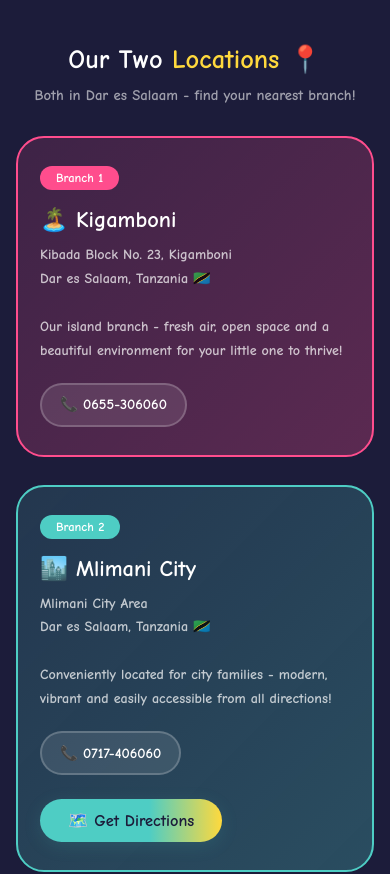
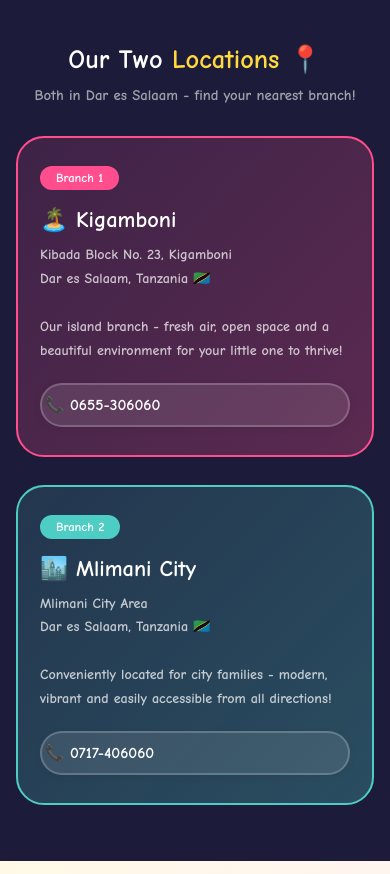
Before and after one commit to Abk47/DallasKidsZone, a plain HTML site: page index.html in a window 390 px wide. Shown: the part 4200-5074 px from the top of the page. Drawn offline with Linux system fonts and the light colour scheme.

Commit message:
Remove all Get Directions buttons from cards, add single button to Enroll section

```diff
--- a/index.html
+++ b/index.html
@@ -313,15 +313,16 @@
       <div class="bbadge bpink">Branch 1</div>
       <div class="bname">🏝️ Kigamboni</div>
       <p class="bdetail">Kibada Block No. 23, Kigamboni<br>Dar es Salaam, Tanzania 🇹🇿<br><br>Our island branch - fresh air, open space and a beautiful environment for your little one to thrive!</p>
-      <a href="tel:+255655306060" class="bphone">📞 0655-306060</a>
+      <div class="button-group">
+        <a href="tel:+255655306060" class="bphone">📞 0655-306060</a>
+      </div>
     </div>
     <div class="bcard bm reveal">
       <div class="bbadge bblue">Branch 2</div>
       <div class="bname">🏙️ Mlimani City</div>
       <p class="bdetail">Mlimani City Area<br>Dar es Salaam, Tanzania 🇹🇿<br><br>Conveniently located for city families - modern, vibrant and easily accessible from all directions!</p>
-      <div class="bcontact-row">
+      <div class="button-group">
         <a href="tel:+255717406060" class="bphone">📞 0717-406060</a>
-        <a href="https://maps.app.goo.gl/6235GbzPabwR2BFU9" class="bdir" target="_blank" rel="noopener">🗺️ Get Directions</a>
       </div>
     </div>
   </div>
@@ -364,6 +365,7 @@
   <div class="ebtns">
     <a href="tel:+255655306060" class="btn btn-pink">📞 Call Kigamboni</a>
     <a href="tel:+255717406060" class="btn btn-blue">📞 Call Mlimani City</a>
+    <a href="https://maps.app.goo.gl/6235GbzPabwR2BFU9" class="btn btn-yellow" target="_blank" rel="noopener">🗺️ Get Directions</a>
   </div>
   <div class="cpills">
     <a href="https://www.instagram.com/dallas_kids_zone/" target="_blank" class="cpill">📸 @dallas_kids_zone</a>
--- a/src/css/styles.css
+++ b/src/css/styles.css
@@ -1,50 +1,69 @@
-/* Branch contact row for phone and directions */
-.bcontact-row {
-  display: flex;
-  gap: 12px;
-  margin-top: 8px;
-  flex-wrap: wrap;
+/* Pink gradient for Branch 1 Get Directions button */
+.button-group .bdir.bdir-pink {
+  background: linear-gradient(90deg, #FF4D8D 60%, #FFD93D 100%);
+  color: #fff;
 }
-.bdir {
-  display: inline-flex;
-  align-items: center;
-  gap: 8px;
-  background: rgba(255,255,255,0.1);
-  border: 2px solid rgba(255,255,255,0.2);
-  border-radius: 30px;
-  padding: 10px 22px;
-  font-family: var(--comic);
-  font-size: 0.98rem;
-  font-weight: 700;
+.button-group .bdir.bdir-pink:hover {
+  background: linear-gradient(90deg, #FFD93D 60%, #FF4D8D 100%);
+  color: #fff;
+  transform: translateY(-2px) scale(1.04);
+  box-shadow: 0 8px 28px rgba(255,77,141,0.18);
+}
+/* Modern button group for branch cards */
+/* Modern button group for branch cards - refined for perfect fit */
+  box-sizing: border-box;
+  text-decoration: none;
+  transition: background 0.2s, color 0.2s, transform 0.18s;
+  padding: 0 0.5em;
+  min-width: 0;
+  max-width: 100%;
+}
+.button-group .bphone {
+  background: rgba(255,255,255,0.13);
+  border: 2px solid rgba(255,255,255,0.18);
   color: white;
-  text-decoration: none;
-  transition: background 0.2s;
 }
-.bdir:hover {
-  background: rgba(255,255,255,0.2);
+.button-group .bphone:hover {
+  background: rgba(255,255,255,0.22);
   color: var(--dark);
 }
-/* Get Directions button for branches */
-.bdir {
-  display: inline-block;
-  margin-top: 12px;
+.button-group .bdir {
   background: linear-gradient(90deg, #4ECDC4 60%, #FFD93D 100%);
   color: #1C1C3A;
-  font-family: var(--comic);
   font-weight: 900;
-  font-size: 1.02rem;
-  padding: 12px 28px;
-  border-radius: 30px;
+  border: none;
   box-shadow: 0 4px 18px rgba(78,205,196,0.13);
-  text-decoration: none;
-  transition: background 0.18s, color 0.18s, transform 0.18s;
-  border: none;
 }
-.bdir:hover {
+.button-group .bdir:hover {
   background: linear-gradient(90deg, #FFD93D 60%, #4ECDC4 100%);
   color: #fff;
   transform: translateY(-2px) scale(1.04);
   box-shadow: 0 8px 28px rgba(255,217,61,0.18);
+}
+@media (max-width: 600px) {
+  .button-group {
+    flex-direction: column;
+    gap: 12px;
+    margin-top: 12px;
+    width: 100%;
+  }
+  .button-group .bphone,
+  .button-group .bdir {
+    width: 100%;
+    min-width: 0;
+    max-width: 100%;
+    height: 44px;
+    font-size: 0.97rem;
+    padding-left: 0.2em;
+    padding-right: 0.2em;
+    box-shadow: 0 2px 8px rgba(0,0,0,0.06);
+  }
+  .button-group .bphone {
+    margin-bottom: 0;
+  }
+  .button-group .bdir {
+    margin-top: 0;
+  }
 }
 /* Highlight effect for why-choose cards when in view */
 .why-choose__card.card-highlight {
@@ -230,6 +249,18 @@
 .branches { background: var(--dark); }
 .brow { display: grid; grid-template-columns: repeat(auto-fit, minmax(290px, 1fr)); gap: 28px; max-width: 800px; margin: 0 auto; }
 .bcard { border-radius: 28px; padding: 38px 30px; transition: transform 0.25s; cursor: pointer; }
+.bcard { overflow: visible; position: relative; z-index: 1; }
+@media (max-width: 600px) {
+  .bcard {
+    padding: 28px 10px 24px 10px;
+    overflow: visible;
+  }
+  .button-group {
+    position: relative;
+    z-index: 2;
+    overflow: visible;
+  }
+}
 .bcard:hover { transform: translateY(-8px) scale(1.02); }
 .bk { background: linear-gradient(135deg, rgba(255,77,141,0.15), rgba(255,77,141,0.28)); border: 2px solid var(--pink); }
 .bm { background: linear-gradient(135deg, rgba(78,205,196,0.15), rgba(78,205,196,0.28)); border: 2px solid var(--blue); }
```
